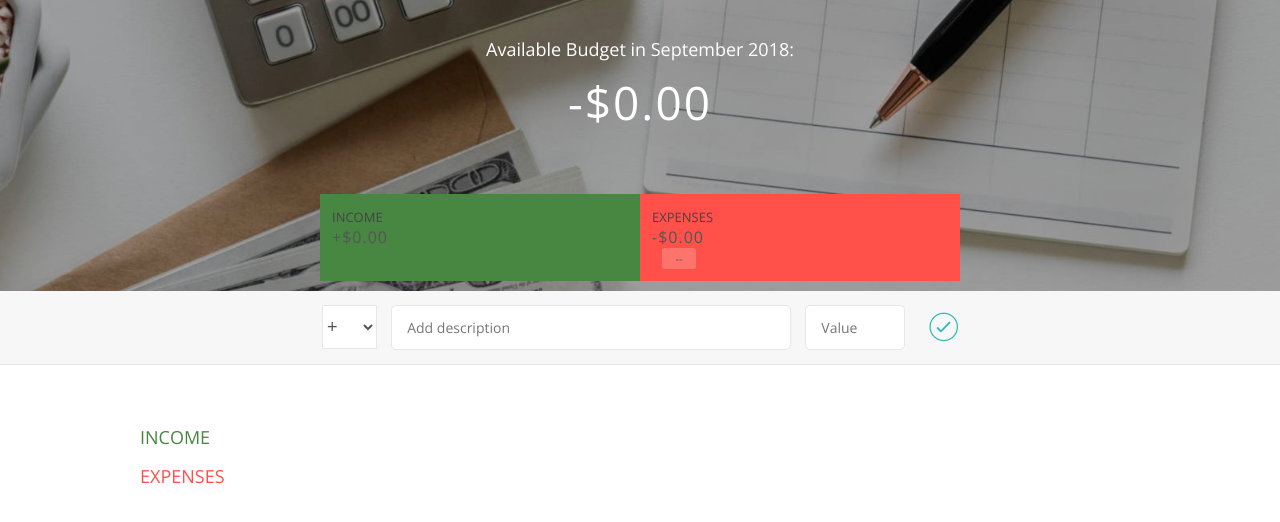
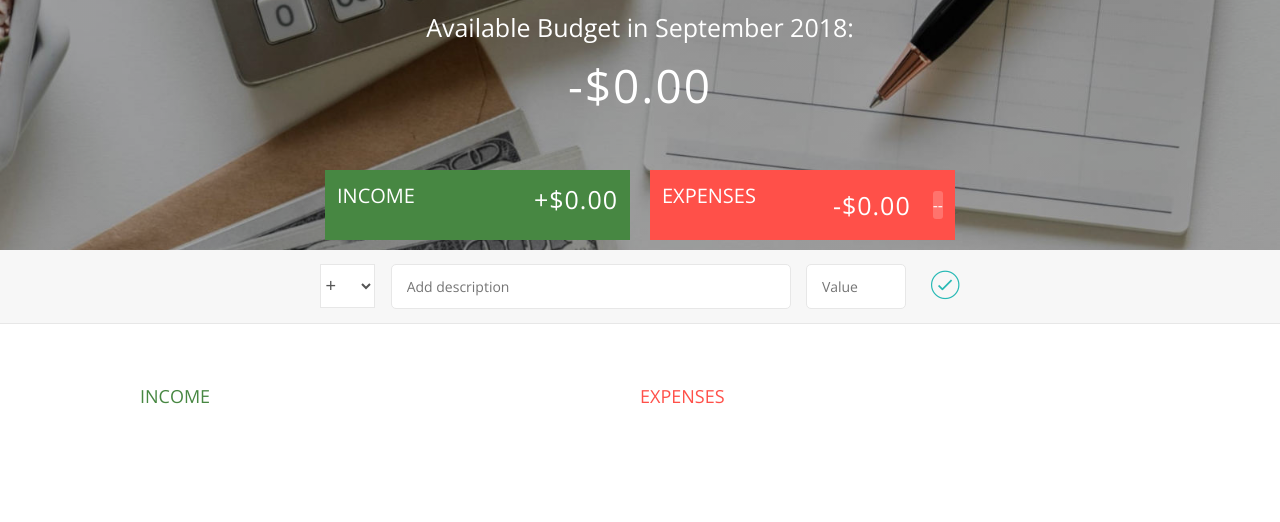
Before and after one commit to jdcastellonm/js-budget_app, a plain HTML site: page index.html in a window 1280 px wide. Drawn offline with nearby package versions, Linux system fonts and the light colour scheme.

Commit message:
finish css grid implementation

```diff
--- a/index.html
+++ b/index.html
@@ -20,25 +20,23 @@
             </div>
             <div class="grid-inc-month">
                 <div class="budget__income">
-                        <div class="budget__income--text">Income</div>
-                        <div class="right">
+                    <div class="">Income</div>
+                </div>
+                <div class="amount-right">
                     <div class="budget__income--value">+ 4,300.00</div>
                     <div class="budget__income--percentage">&nbsp;</div>
                 </div>
             </div>
-                </div>
             <div class="grid-exp-month">
                 <div class="budget__expenses">
-                        <div class="budget__expenses--text">Expenses</div>
-                        <div class="right">
+                    <div class="">Expenses</div>
+                </div>
+                <div class="amount-right">
                     <div class="budget__expenses--value">- 1,954.36</div>
+                </div>
                 <div class="budget__expenses--percentage">45%</div>
             </div>
         </div>
-                </div>
-        </div>
-
-
 
         <div class="bottom">
             <div class="add">
@@ -56,70 +54,46 @@
             <div class="container">
                 <div class="income">
                     <h2 class="icome__title">Income</h2>
-
                     <div class="income__list">
-
-                        <!--
-                        <div class="item clearfix" id="income-0">
+                        <!-- <div class="item" id="inc-0">
                             <div class="item__description">Salary</div>
-                            <div class="right clearfix">
                             <div class="item__value">+ 2,100.00</div>
                             <div class="item__delete">
                                 <button class="item__delete--btn"><i class="ion-ios-close-outline"></i></button>
                             </div>
                         </div>
-                        </div>
-
-                        <div class="item clearfix" id="income-1">
+                        <div class="item" id="inc-1">
                             <div class="item__description">Sold car</div>
-                            <div class="right clearfix">
                             <div class="item__value">+ 1,500.00</div>
                             <div class="item__delete">
                                 <button class="item__delete--btn"><i class="ion-ios-close-outline"></i></button>
                             </div>
-                            </div>
-                        </div>
-                        -->
-
+                        </div> -->
                     </div>
                 </div>
 
-
-
                 <div class="expenses">
                     <h2 class="expenses__title">Expenses</h2>
-
                     <div class="expenses__list">
-
-                        <!--
-                        <div class="item clearfix" id="expense-0">
+                        <!-- <div class="item" id="exp-0">
                             <div class="item__description">Apartment rent</div>
-                            <div class="right clearfix">
                             <div class="item__value">- 900.00</div>
                             <div class="item__percentage">21%</div>
                             <div class="item__delete">
                                 <button class="item__delete--btn"><i class="ion-ios-close-outline"></i></button>
                             </div>
                         </div>
-                        </div>
-
-                        <div class="item clearfix" id="expense-1">
+                        <div class="item" id="exp-1">
                             <div class="item__description">Grocery shopping</div>
-                            <div class="right clearfix">
                             <div class="item__value">- 435.28</div>
                             <div class="item__percentage">10%</div>
                             <div class="item__delete">
                                 <button class="item__delete--btn"><i class="ion-ios-close-outline"></i></button>
                             </div>
-                            </div>
-                        </div>
-                        -->
-
+                        </div> -->
                     </div>
                 </div>
             </div>
-
-
         </div>
 
         <script src="resources/js/app.js"></script>
--- a/resources/css/style.css
+++ b/resources/css/style.css
@@ -7,7 +7,7 @@
 body {
     color: #555;
     font-family: Open Sans;
-    font-size: 16px;
+    font-size: 20px;
     height: 100vh;
     font-weight: 400;
 }
@@ -19,7 +19,8 @@ body {
 .grid-top {
     display: grid;
     grid-template-columns: 1fr 1fr 1fr 1fr;
-    grid-template-rows: 2fr 1fr;
+    grid-template-rows: 2fr 80px;
+    grid-gap: 20px;
 }
 
 .grid-budget-month {
@@ -30,16 +31,33 @@ body {
 
 .grid-inc-month {
     grid-column: 2;
+    display: grid;
+    grid-template-columns: 1fr 2fr;
+    margin-bottom: 10px;
+    background-color: #478742;
 }
 
 .grid-exp-month {
     grid-column: 3;
+    display: grid;
+    grid-template-columns: 1fr 2fr auto;
+    margin-bottom: 10px;
+    background-color: #FF5049;
+}
+
+.amount-right {
+    grid-column: 2;
+    justify-self: end;
+    align-self: center;
+    color: #fff;
+    padding: 12px;
 }
 
 .top {
     background-image: linear-gradient(rgba(0, 0, 0, 0.35), rgba(0, 0, 0, 0.35)), url(img/bg.jpg);
     background-size: cover;
     background-position: center;
+    height: 250px;
 }
 
 .budget {
@@ -47,8 +65,7 @@ body {
 }
 
 .budget__title {
-    font-size: 18px;
-    text-align: center;
+    font-size: 25px;
     margin-bottom: 10px;
     font-weight: 300;
 }
@@ -65,33 +82,21 @@ body {
 .budget__expenses {
     padding: 12px;
     text-transform: uppercase;
-}
-
-.budget__income {
-    margin-bottom: 10px;
-    background-color: #478742;
-}
-
-.budget__expenses {
-    background-color: #FF5049;
-}
-
-.budget__income--text,
-.budget__expenses--text {
-    font-size: 13px;
-    color: #444;
-    margin-top: 2px;
+    color: #fff;
 }
 
 .budget__income--value,
 .budget__expenses--value {
     letter-spacing: 1px;
+    font-size: 125%;
 }
 
 .budget__income--percentage,
 .budget__expenses--percentage {
-    width: 34px;
-    font-size: 11px;
+    align-self: center;
+    margin: 12px;
+    color: #fff;
+    font-size: 16px;
     padding: 3px 0;
     margin-left: 10px;
 }
@@ -172,11 +177,12 @@ body {
 .container {
     width: 1000px;
     margin: 60px auto;
+    display: grid;
+    grid-template-columns: 1fr 1fr;
 }
 
 .income {
     width: 475px;
-    margin-right: 50px;
 }
 
 .expenses {
@@ -187,7 +193,6 @@ h2 {
     text-transform: uppercase;
     font-size: 18px;
     font-weight: 400;
-    margin-bottom: 15px;
 }
 
 .icome__title { color: #478742; }
@@ -196,16 +201,22 @@ h2 {
 .item {
     padding: 13px;
     border-bottom: 1px solid #e7e7e7;
+    display: grid;
+    grid-template-areas: "desc value perc del";
+    grid-template-columns: 2fr 1fr auto auto;
+    grid-gap: 5px;
 }
 
 .item:first-child { border-top: 1px solid #e7e7e7; }
 .item:nth-child(even) { background-color: #f7f7f7; }
 
 .item__description {
-    /* float: left; */
+    grid-area: desc;
 }
 
 .item__value {
+    grid-area: value;
+    justify-self: end;
     transition: transform 0.3s;
 }
 
@@ -218,11 +229,12 @@ h2 {
     border-radius: 3px;
     width: 32px;
     text-align: center;
+    grid-area: perc;
 }
 
 .income .item__value,
 .income .item__delete--btn {
-    color: #28B9B5;
+    color: #478742;
 }
 
 .expenses .item__value,
@@ -233,7 +245,7 @@ h2 {
 
 
 .item__delete {
-    /* float: left; */
+    grid-area: del;
 }
 
 .item__delete--btn {
@@ -241,18 +253,16 @@ h2 {
     background: none;
     border: none;
     cursor: pointer;
-    display: inline-block;
-    vertical-align: middle;
     line-height: 1;
-    display: none;
+    visibility: hidden;
 }
 
 .item__delete--btn:focus { outline: none; }
 .item__delete--btn:active { transform: translateY(2px); }
 
-.item:hover .item__delete--btn { display: block; }
-.item:hover .item__value { transform: translateX(-20px); }
-.item:hover .item__percentage { transform: translateX(-20px); }
+.item:hover .item__delete--btn { visibility: visible; }
+/* .item:hover .item__value { transform: translateX(-20px); } */
+/* .item:hover .item__percentage { transform: translateX(-20px); } */
 
 
 .unpaid {
--- a/resources/js/app.js
+++ b/resources/js/app.js
@@ -173,11 +173,11 @@ var UIController = (function () {
            // create the html with placeholder for list entries
            if (type === 'inc') {
                element = DOMstrings.incomeContainer;
-               html = '<div class="item" id="inc-%id%"><div class="">%desc%</div><div class=""><div class="item__value">%value%</div><div class="item__delete"><button class="item__delete--btn"><i class="ion-ios-close-outline"></i></button></div></div></div>';
+               html =  '<div class="item" id="inc-%id%"><div class="item__description">%desc%</div><div class="item__value">%value%</div><div class="item__delete"><button class="item__delete--btn"><i class="ion-ios-close-outline"></i></button></div></div>';
            }
            else if (type === 'exp') {
                element = DOMstrings.expensesContainer;
-               html = '<div class="item clearfix" id="exp-%id%"><div class="item__description">%desc%</div><div class="right clearfix"><div class="item__value">%value%</div><div class="item__percentage">21%</div><div class="item__delete"><button class="item__delete--btn"><i class="ion-ios-close-outline"></i></button></div></div></div>';
+               html = '<div class="item" id="exp-%id%"><div class="item__description">%desc%</div><div class="item__value">%value%</div><div class="item__percentage"></div><div class="item__delete"><button class="item__delete--btn"><i class="ion-ios-close-outline"></i></button></div></div>';
            }
            // create the new html string that will be loaded on the page
            new_html = html.replace('%id%', entry.id);
```
Lines whose indentation alone changed are shown as unchanged.
